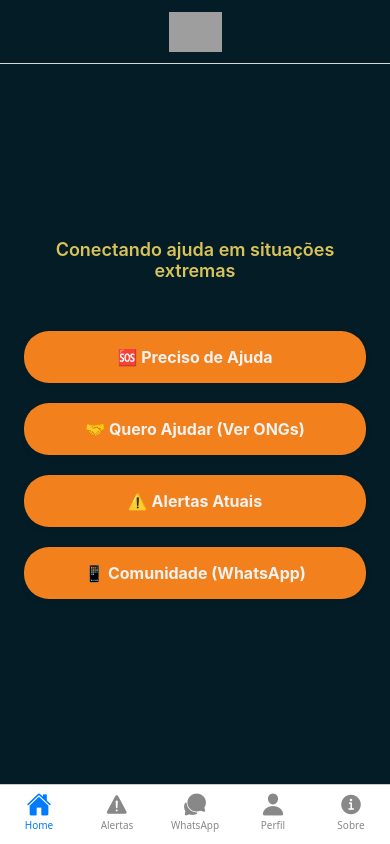
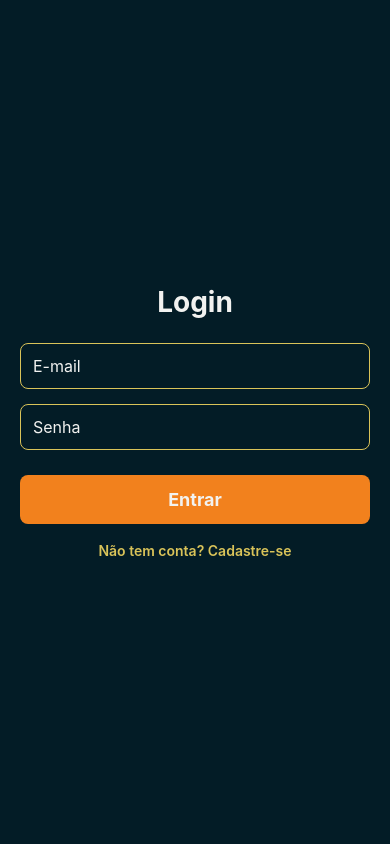
Before and after one commit to gusandrini/RedePapagaio-GS, a React Native app: screen / in a window 390 px wide. Built offline with nearby package versions, Linux system fonts and the light colour scheme; grey boxes are pictures that could not be loaded.

Commit message:
fix: change initial route name from Home to Login in StackNavigator

```diff
--- a/src/navigation/StackNavigator.tsx
+++ b/src/navigation/StackNavigator.tsx
@@ -18,7 +18,7 @@ const Stack = createNativeStackNavigator<RootStackParamList>();
 export default function StackNavigator() {
   return (
     <Stack.Navigator
-      initialRouteName="Home"
+      initialRouteName="Login"
       screenOptions={{
         headerStyle: { backgroundColor: '#031C26' },
         headerTitle: () => <AppHeader />,
```
